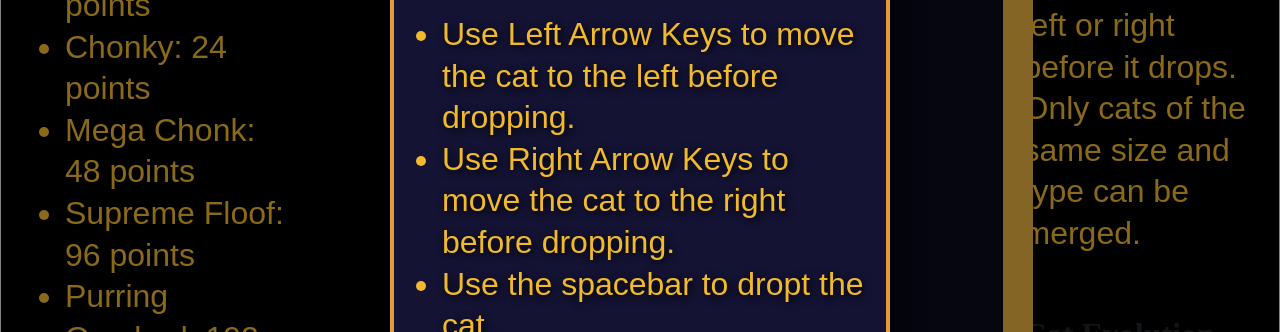
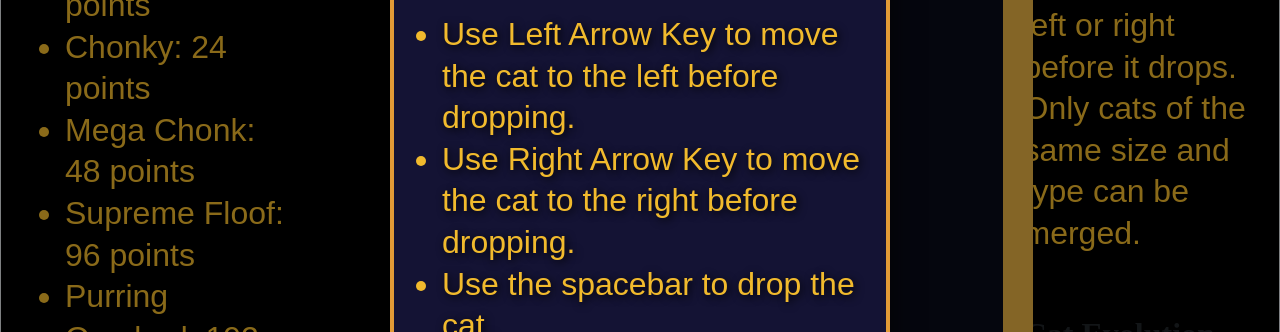
Before and after one commit to chickerinejoy/AlphaBetaSuika, a website built with Vite: page index.html in a window 1280 px wide. Both pictures are taken after a click on the button "Next". Shown: the part 468-800 px from the top of the page. Built offline with nearby package versions, Linux system fonts and the light colour scheme; files whose address does not match are found by name; a web font is replaced by a local one.

Commit message:
fixed typos

```diff
--- a/index.html
+++ b/index.html
@@ -126,11 +126,11 @@
               <img src="/public/tutorial.gif" alt="Tutorial"
                 class="img-fluid mb-3" />
               <ul>
-                <li>Use Left Arrow Keys to move the cat to the left before
+                <li>Use Left Arrow Key to move the cat to the left before
                   dropping.</li>
-                <li>Use Right Arrow Keys to move the cat to the right before
+                <li>Use Right Arrow Key to move the cat to the right before
                   dropping.</li>
-                <li>Use the spacebar to dropt the cat.</li>
+                <li>Use the spacebar to drop the cat.</li>
               </ul>
             </div>
             <div class="modal-footer">
--- a/src/style.css
+++ b/src/style.css
@@ -134,8 +134,8 @@ canvas {
 }
 
 .modal-footer .btn-primary {
-  background-color: #e29b36;
-  border-color: #e29b36;
+  background-color: #6597e1;
+  border-color: #2759c4;
   color: #fff;
 }
 
```
